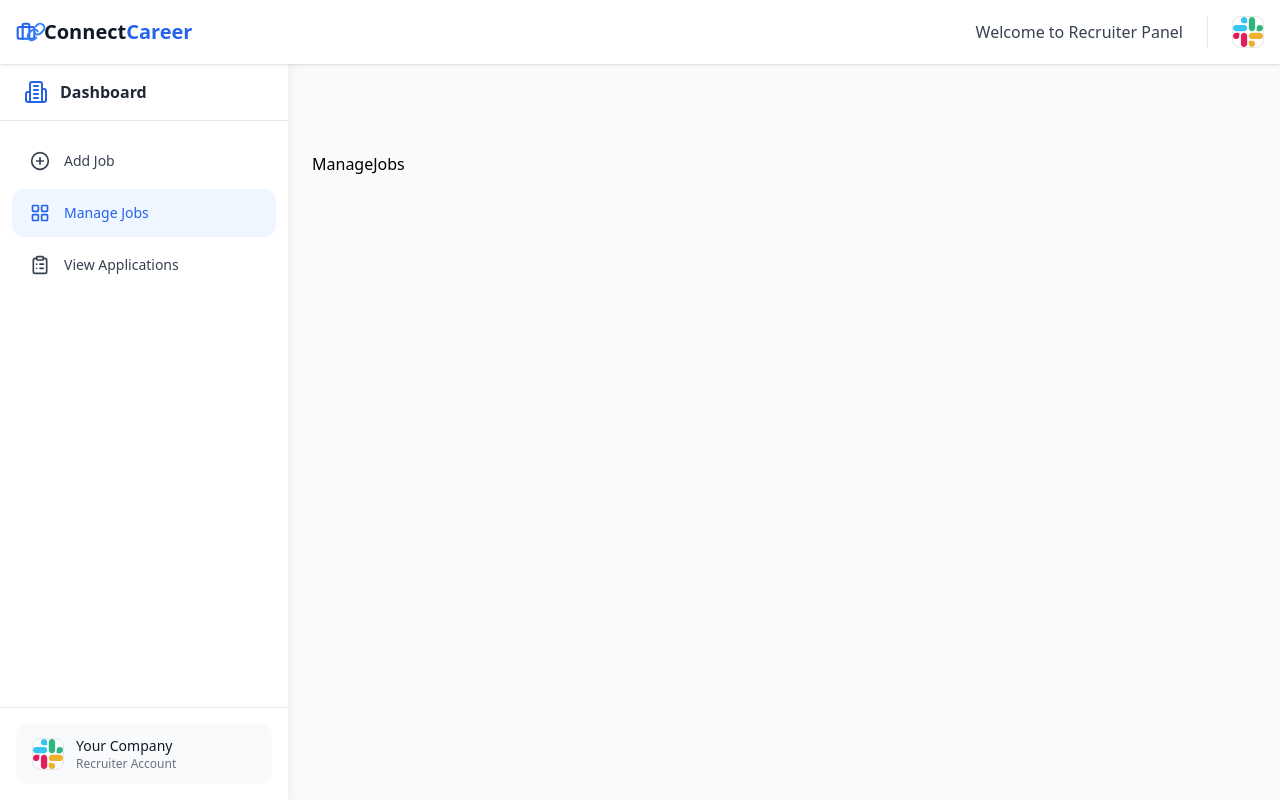
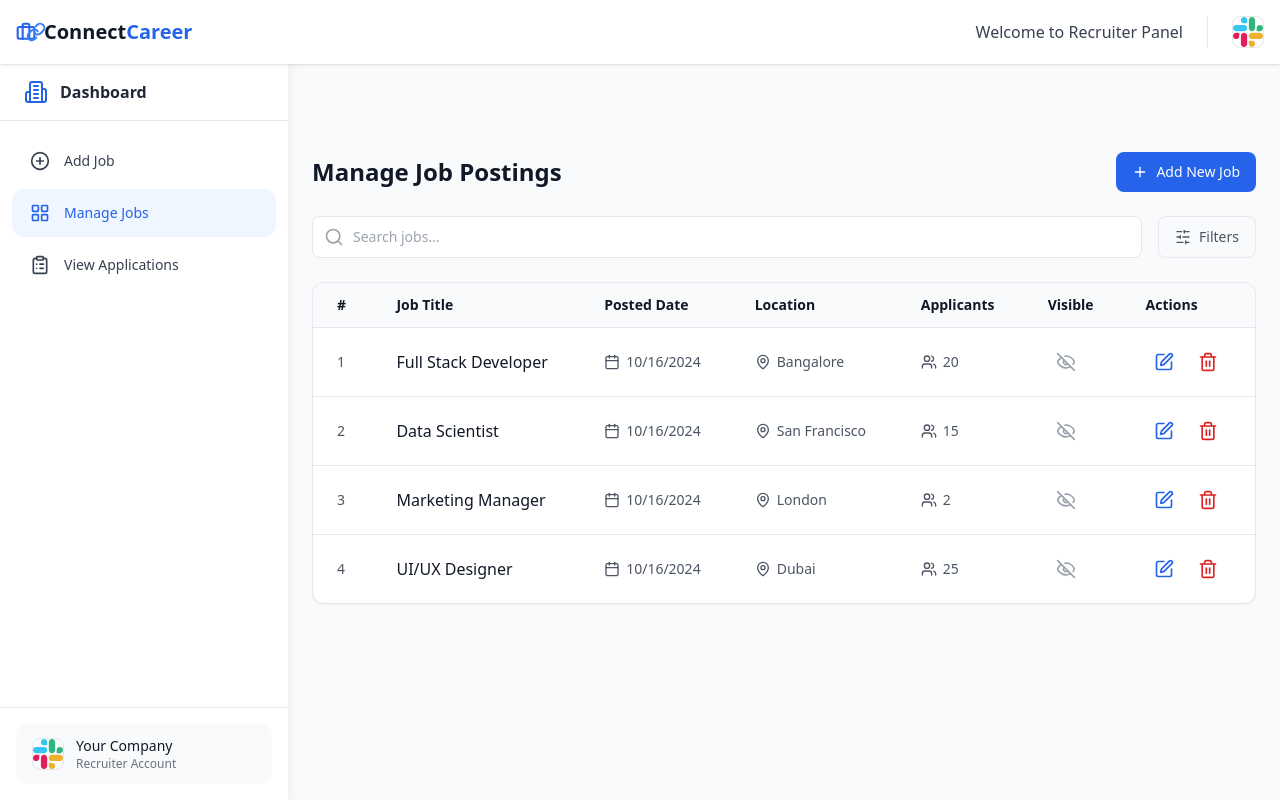
Before and after one commit to rizonkumar/career-connect, a React (Vite) app in the folder frontend/: page /dashboard/manage-jobs in a window 1280 px wide. Shown: the top 800 px of the page. Built offline with nearby package versions, Linux system fonts and the light colour scheme; no server answers.

Commit message:
Feat: Created Manage Job UI and funtionality

```diff
--- a/frontend/src/pages/ManageJobs.jsx
+++ b/frontend/src/pages/ManageJobs.jsx
@@ -1,5 +1,172 @@
+import { useState } from "react";
+import {
+  Eye,
+  EyeOff,
+  MapPin,
+  Calendar,
+  Users,
+  PenSquare,
+  Trash2,
+  Search,
+  Plus,
+  SlidersHorizontal,
+} from "lucide-react";
+import { manageJobsData } from "../assets/assets";
+import { useNavigate } from "react-router-dom";
+
 const ManageJobs = () => {
-  return <div>ManageJobs</div>;
+  const [jobs, setJobs] = useState(manageJobsData);
+  const [searchTerm, setSearchTerm] = useState("");
+  const navigate = useNavigate();
+
+  const handleVisibilityToggle = (jobId) => {
+    setJobs((prevJobs) =>
+      prevJobs.map((job) =>
+        job._id === jobId ? { ...job, visible: !job.visible } : job,
+      ),
+    );
+  };
+
+  const handleDelete = (jobId) => {
+    if (window.confirm("Are you sure you want to delete this job posting?")) {
+      setJobs((prevJobs) => prevJobs.filter((job) => job._id !== jobId));
+    }
+  };
+
+  const filteredJobs = jobs.filter((job) =>
+    job.title.toLowerCase().includes(searchTerm.toLowerCase()),
+  );
+
+  return (
+    <div className="space-y-6">
+      {/* Header Section */}
+      <div className="flex flex-col gap-4 sm:flex-row sm:items-center sm:justify-between">
+        <h1 className="text-2xl font-bold text-gray-900">
+          Manage Job Postings
+        </h1>
+        <button
+          className="inline-flex items-center gap-2 rounded-lg bg-blue-600 px-4 py-2.5 text-sm font-medium text-white hover:bg-blue-700"
+          onClick={() => navigate("/dashboard/add-job")}
+        >
+          <Plus className="h-4 w-4" />
+          Add New Job
+        </button>
+      </div>
+
+      {/* Filters Section */}
+      <div className="flex flex-col gap-4 sm:flex-row sm:items-center sm:justify-between">
+        <div className="relative flex-1">
+          <Search className="absolute left-3 top-1/2 h-5 w-5 -translate-y-1/2 text-gray-400" />
+          <input
+            type="text"
+            placeholder="Search jobs..."
+            value={searchTerm}
+            onChange={(e) => setSearchTerm(e.target.value)}
+            className="w-full rounded-lg border border-gray-200 py-2.5 pl-10 pr-4 text-sm focus:border-blue-500 focus:outline-none focus:ring-1 focus:ring-blue-500"
+          />
+        </div>
+        <button className="inline-flex items-center gap-2 rounded-lg border border-gray-200 px-4 py-2.5 text-sm font-medium text-gray-600 hover:bg-gray-50">
+          <SlidersHorizontal className="h-4 w-4" />
+          Filters
+        </button>
+      </div>
+
+      {/* Table Section */}
+      <div className="overflow-hidden rounded-xl border border-gray-200 bg-white shadow-sm">
+        <div className="overflow-x-auto">
+          <table className="w-full border-collapse">
+            <thead>
+              <tr className="border-b border-gray-200 bg-gray-50">
+                <th className="whitespace-nowrap px-6 py-3 text-left text-sm font-semibold text-gray-900">
+                  #
+                </th>
+                <th className="whitespace-nowrap px-6 py-3 text-left text-sm font-semibold text-gray-900">
+                  Job Title
+                </th>
+                <th className="whitespace-nowrap px-6 py-3 text-left text-sm font-semibold text-gray-900">
+                  Posted Date
+                </th>
+                <th className="whitespace-nowrap px-6 py-3 text-left text-sm font-semibold text-gray-900">
+                  Location
+                </th>
+                <th className="whitespace-nowrap px-6 py-3 text-left text-sm font-semibold text-gray-900">
+                  Applicants
+                </th>
+                <th className="whitespace-nowrap px-6 py-3 text-left text-sm font-semibold text-gray-900">
+                  Visible
+                </th>
+                <th className="whitespace-nowrap px-6 py-3 text-left text-sm font-semibold text-gray-900">
+                  Actions
+                </th>
+              </tr>
+            </thead>
+            <tbody>
+              {filteredJobs.map((job, index) => (
+                <tr
+                  key={job._id}
+                  className="border-b border-gray-200 last:border-b-0 hover:bg-gray-50"
+                >
+                  <td className="whitespace-nowrap px-6 py-4 text-sm text-gray-600">
+                    {index + 1}
+                  </td>
+                  <td className="whitespace-nowrap px-6 py-4 font-medium text-gray-900">
+                    {job.title}
+                  </td>
+                  <td className="whitespace-nowrap px-6 py-4 text-sm text-gray-600">
+                    <div className="flex items-center gap-1.5">
+                      <Calendar className="h-4 w-4" />
+                      {new Date(job.date).toLocaleDateString()}
+                    </div>
+                  </td>
+                  <td className="whitespace-nowrap px-6 py-4 text-sm text-gray-600">
+                    <div className="flex items-center gap-1.5">
+                      <MapPin className="h-4 w-4" />
+                      {job.location}
+                    </div>
+                  </td>
+                  <td className="whitespace-nowrap px-6 py-4 text-sm text-gray-600">
+                    <div className="flex items-center gap-1.5">
+                      <Users className="h-4 w-4" />
+                      {job.applicants}
+                    </div>
+                  </td>
+                  <td className="whitespace-nowrap px-6 py-4">
+                    <button
+                      onClick={() => handleVisibilityToggle(job._id)}
+                      className={`rounded-lg p-2 transition-colors ${
+                        job.visible
+                          ? "text-green-600 hover:bg-green-50"
+                          : "text-gray-400 hover:bg-gray-100"
+                      }`}
+                    >
+                      {job.visible ? (
+                        <Eye className="h-5 w-5" />
+                      ) : (
+                        <EyeOff className="h-5 w-5" />
+                      )}
+                    </button>
+                  </td>
+                  <td className="whitespace-nowrap px-6 py-4">
+                    <div className="flex items-center gap-2">
+                      <button className="rounded-lg p-2 text-blue-600 transition-colors hover:bg-blue-50">
+                        <PenSquare className="h-5 w-5" />
+                      </button>
+                      <button
+                        onClick={() => handleDelete(job._id)}
+                        className="rounded-lg p-2 text-red-600 transition-colors hover:bg-red-50"
+                      >
+                        <Trash2 className="h-5 w-5" />
+                      </button>
+                    </div>
+                  </td>
+                </tr>
+              ))}
+            </tbody>
+          </table>
+        </div>
+      </div>
+    </div>
+  );
 };
 
 export default ManageJobs;
```
